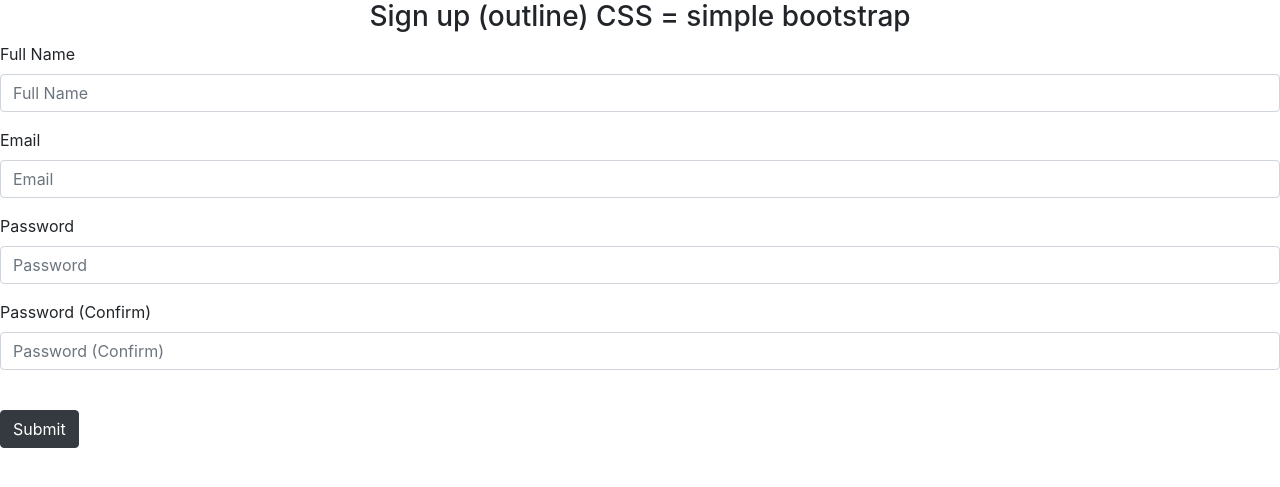
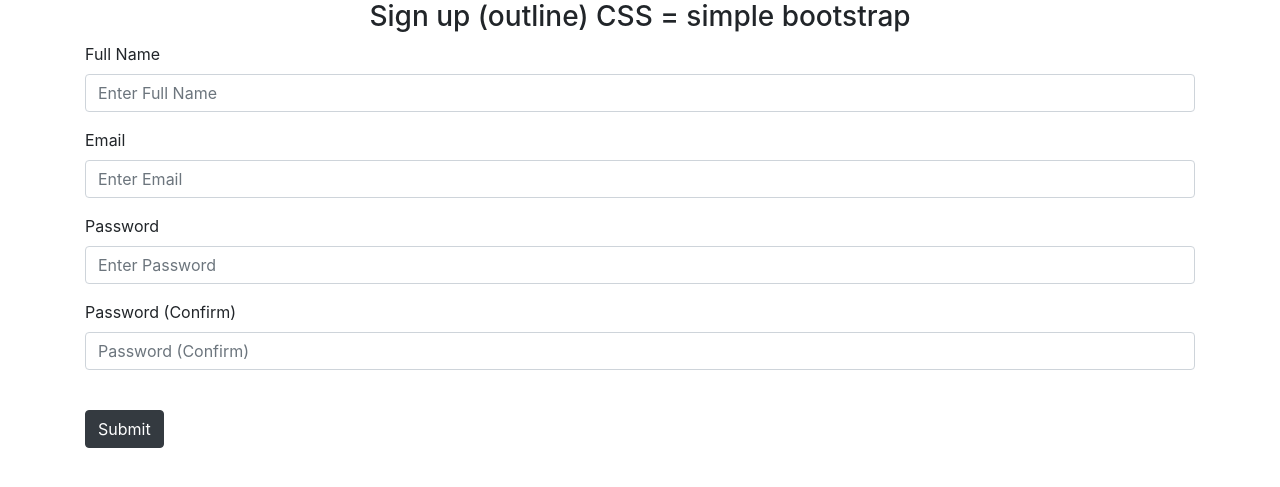
Before and after one commit to MatiasRamsland01/Banking-Website, a Flask app: page /sign-up in a window 1280 px wide. Shown: the part 56-543 px from the top of the page. Run offline with Flask 2, Linux system fonts and the light colour scheme; some libraries are stand-ins or nearby versions.

Commit message:
Added functionality to sign up page

```diff
--- a/website/auth.py
+++ b/website/auth.py
@@ -1,10 +1,17 @@
 import re
-from flask import Blueprint, render_template
+from flask import Blueprint, render_template, request
 
 auth = Blueprint('auth', __name__)
 
 @auth.route('/sign-up', methods=['GET', 'POST'])
 def sign_up():
+  if request.method == 'POST':
+    name = request.form.get('name')
+    email = request.form.get('email')
+    password1 = request.form.get('password1')
+    password2 = request.form.get('password2')
+    #Pseudo code: if input not valid --> print error message --> else: add user to database
+
   return render_template('signup.html')
 
 @auth.route('/login', methods=['GET', 'POST'])
--- a/website/templates/base.html
+++ b/website/templates/base.html
@@ -37,8 +37,9 @@
     </div>
   </nav>
 
+  <div class="container">
   {% block body %}{% endblock %} <!--This is where you edit the body in each template-->
-
+  </div>
 
   <!-- Links to scripts so that we import javascript functions and don't have to write javascript and CSS. Search bootstrap on google for info-->
   <script
--- a/website/templates/signup.html
+++ b/website/templates/signup.html
@@ -6,21 +6,21 @@
   <h3 align="center">Sign up (outline) CSS = simple bootstrap</h3>
   <div class="form-group">
     <label for="name">Full Name</label>
-    <input type="text" class="form-control" id="name" name="name" placeholder="Full Name">
+    <input type="text" class="form-control" id="name" name="name" placeholder="Enter Full Name">
   </div>
   <div class="form-group">
     <label for="email">Email</label>
-    <input type="email" class="form-control" id="email" name="email" placeholder="Email">
+    <input type="email" class="form-control" id="email" name="email" placeholder="Enter Email">
   </div>
   <div class="form-group">
     <label for="password1">Password</label>
-    <input type="text" class="form-control" id="password1" name="password1" placeholder="Password">
+    <input type="text" class="form-control" id="password1" name="password1" placeholder="Enter Password">
   </div>
   <div class="form-group">
     <label for="password2">Password (Confirm)</label>
-    <input type="text" class="form-control" id="password1" name="password1" placeholder="Password (Confirm)">
+    <input type="text" class="form-control" id="password2" name="password2" placeholder="Password (Confirm)">
   </div>
-  <br>
-  <button type="button" class="btn btn-dark">Submit</button>
+  <br />
+  <button type="submit" class="btn btn-dark">Submit</button>
 </form>
 {% endblock %}
```
